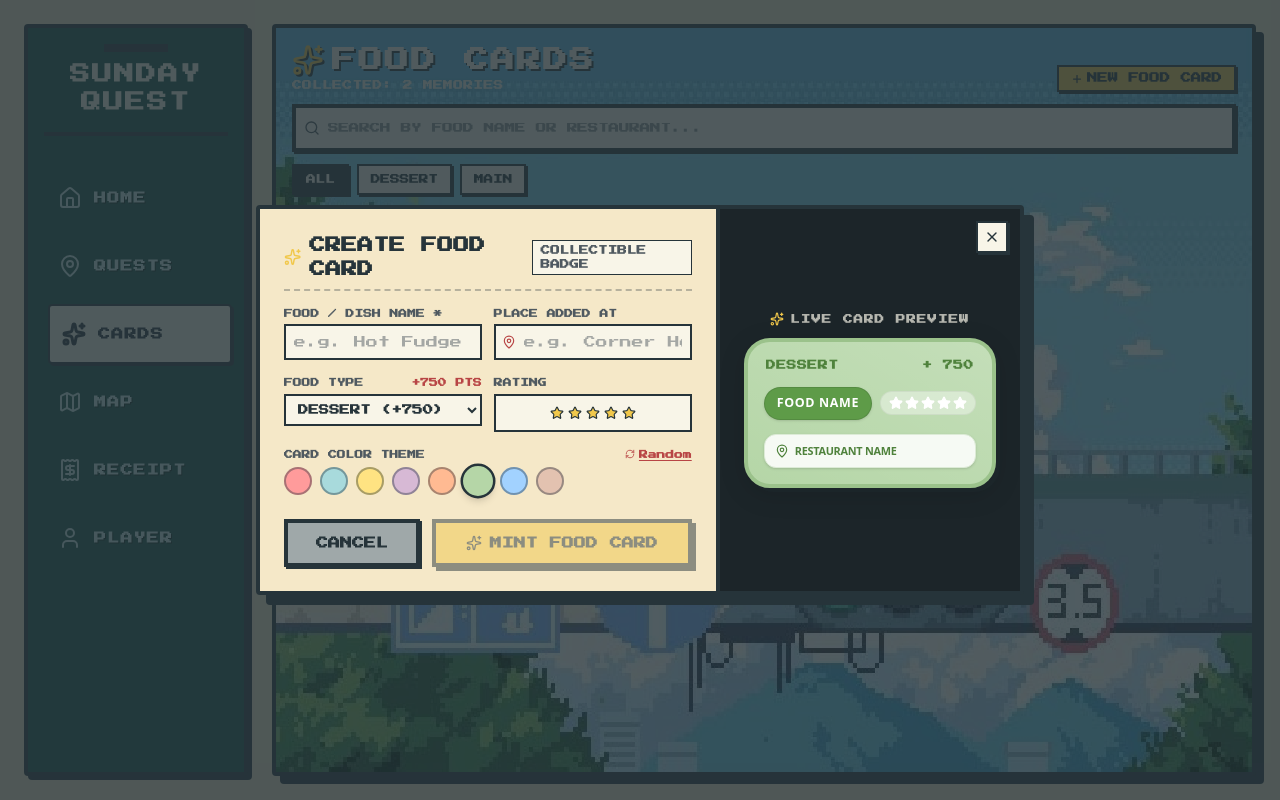
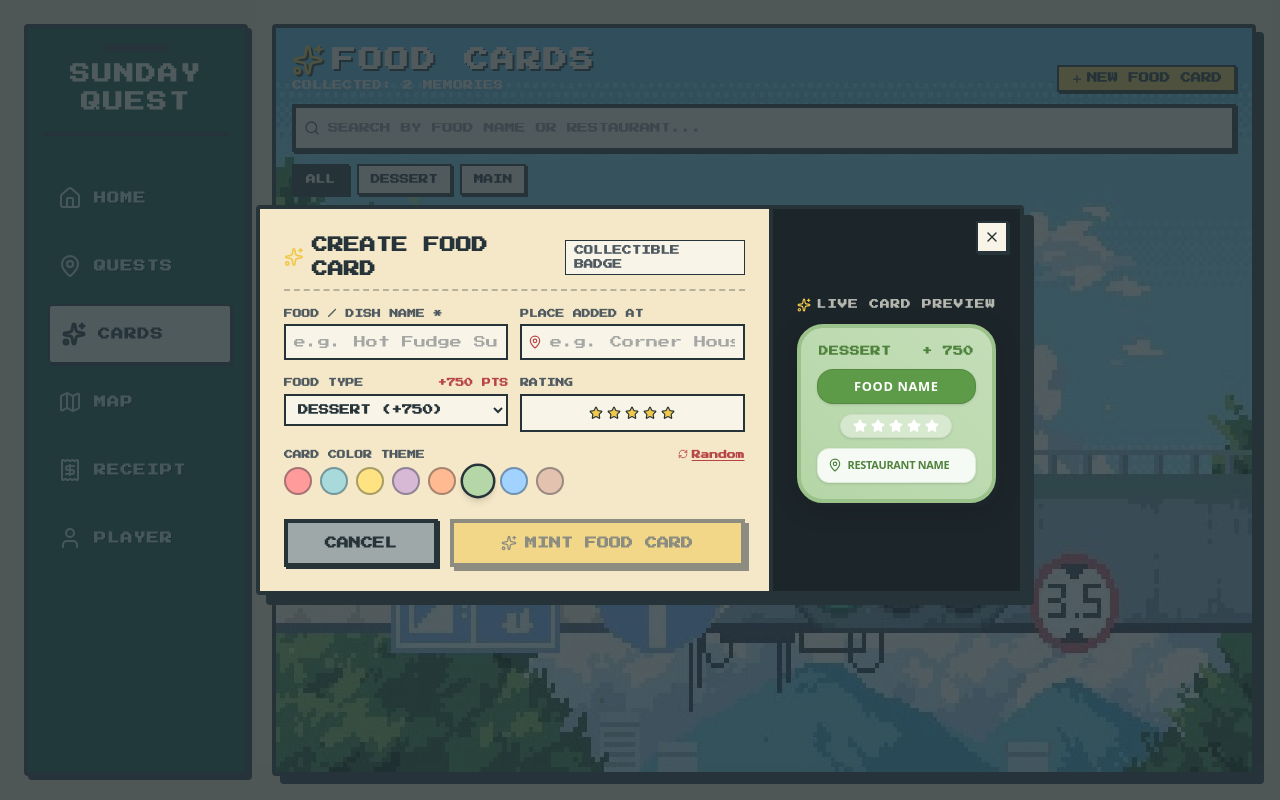
Before and after one commit to AvrelLeandra/SundayQuest, a Next.js app: page /cards in a window 1280 px wide. Both pictures are taken after a click on the button "NEW FOOD CARD". Built offline with nearby package versions, Linux system fonts and the light colour scheme.

Commit message:
Move star rating below food name so full food name is visible

```diff
--- a/src/components/CreateFoodCardModal.tsx
+++ b/src/components/CreateFoodCardModal.tsx
@@ -264,7 +264,7 @@ export default function CreateFoodCardModal({
             <Sparkles className="w-3.5 h-3.5 text-mustard" /> LIVE CARD PREVIEW
           </div>
 
-          <div className="w-full max-w-[270px]">
+          <div className="w-full max-w-[290px]">
             <FoodCard card={previewCard} compact={true} />
           </div>
 
--- a/src/components/FoodCard.tsx
+++ b/src/components/FoodCard.tsx
@@ -19,7 +19,7 @@ export default function FoodCard({ card, onClick, compact = false }: FoodCardPro
       role="button"
       tabIndex={0}
       className={`relative w-full select-none cursor-pointer transition-all duration-300 hover:-translate-y-1.5 group font-sans ${
-        compact ? "max-w-[270px]" : "max-w-[320px]"
+        compact ? "max-w-[290px]" : "max-w-[320px]"
       }`}
       style={{ filter: "drop-shadow(0 6px 12px rgba(0,0,0,0.12))" }}
     >
@@ -50,23 +50,22 @@ export default function FoodCard({ card, onClick, compact = false }: FoodCardPro
           </span>
         </div>
 
-        {/* 2. Dish Name Banner & Stars */}
-        <div className="flex justify-between items-center gap-2 z-10 py-1">
-          {/* Dish Name Pill */}
+        {/* 2. Dish Name Banner (Full Width) */}
         <div
-            className="px-3 py-1.5 rounded-full border border-black/10 shadow-sm flex-1 truncate flex items-center"
+          className="w-full px-3.5 py-2 rounded-2xl border border-black/10 shadow-sm flex items-center justify-center text-center z-10"
           style={{ backgroundColor: theme.pillBg }}
         >
           <span
-              className="text-[0.7rem] md:text-[0.78rem] font-black uppercase tracking-wider truncate"
+            className="text-[0.72rem] md:text-[0.8rem] font-black uppercase tracking-wider leading-snug break-words"
             style={{ color: theme.pillText }}
           >
             {card.name}
           </span>
         </div>
 
-          {/* Star Rating */}
-          <div className="flex items-center gap-0.5 shrink-0 bg-white/40 px-2 py-1 rounded-full border border-black/5">
+        {/* 3. Star Rating (Positioned below the dish name) */}
+        <div className="flex items-center justify-center z-10">
+          <div className="flex items-center gap-1 bg-white/40 px-3 py-1 rounded-full border border-black/5 shadow-sm">
             {[1, 2, 3, 4, 5].map((star) => (
               <Star
                 key={star}
```
Lines whose indentation alone changed are shown as unchanged.
